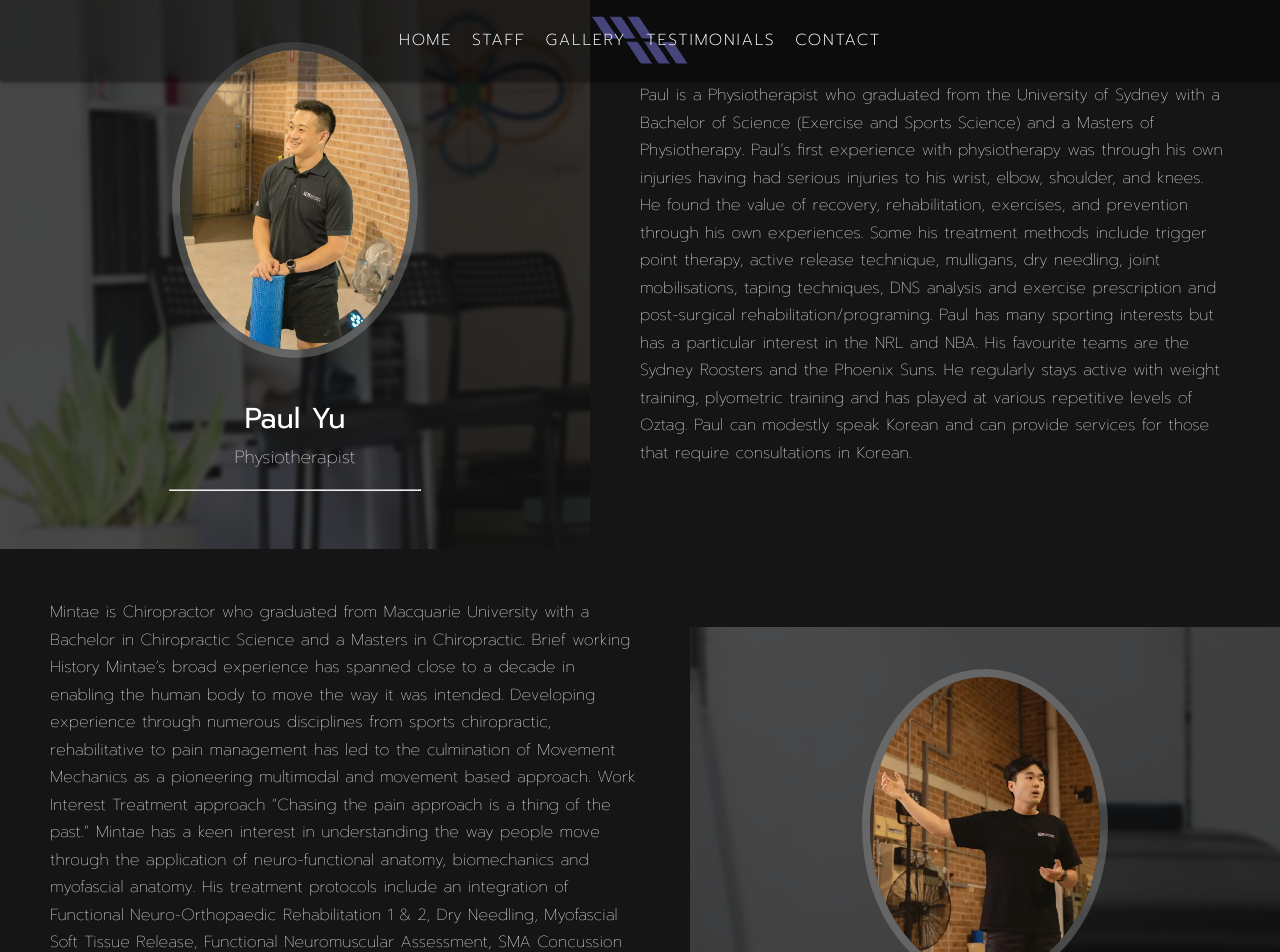
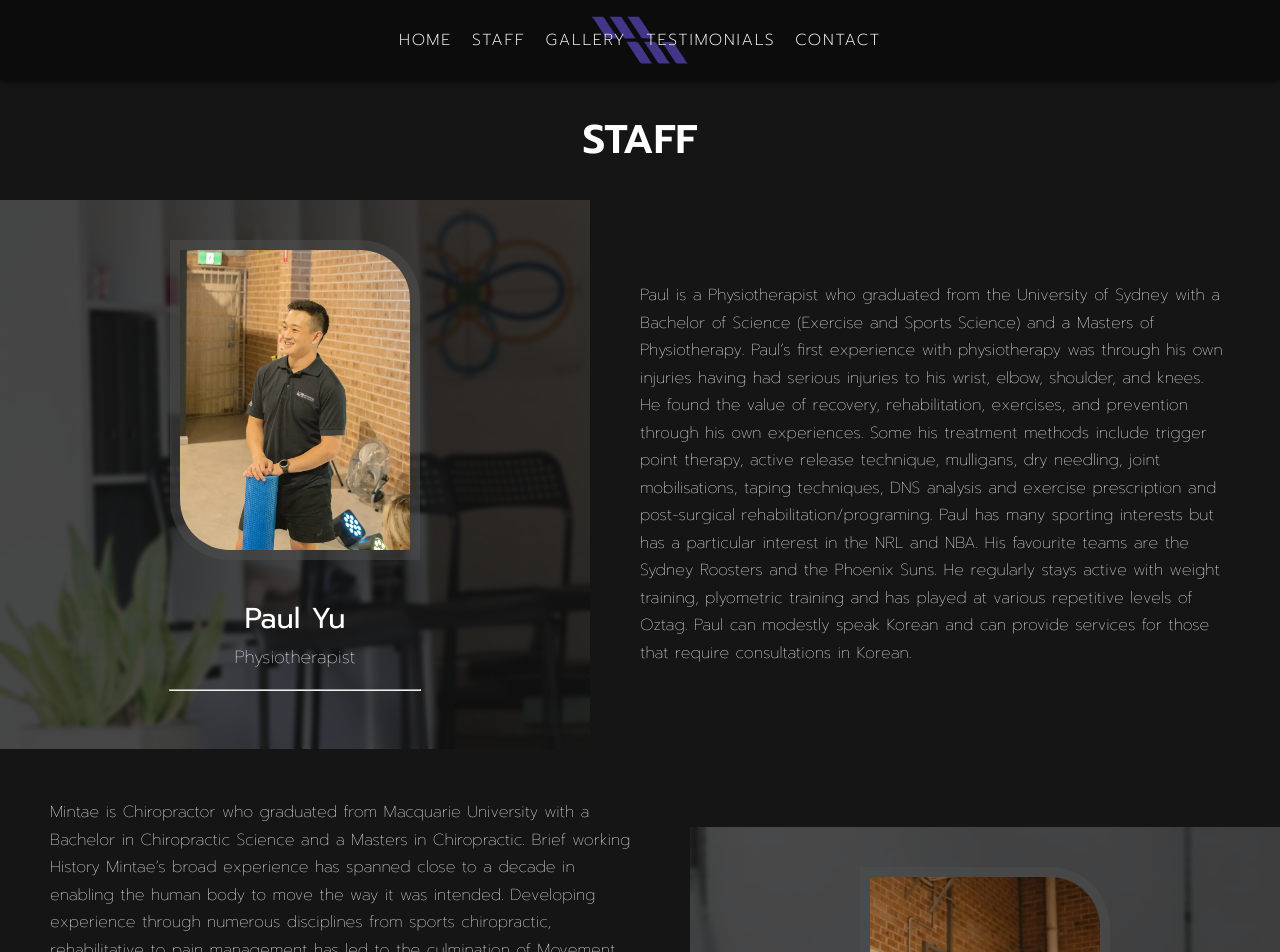
Before and after one commit to dkhole/movement-next, a Next.js app: page /staff in a window 1280 px wide. Shown: the top 952 px of the page. Built offline with nearby package versions, Linux system fonts and the light colour scheme.

Commit message:
updated styles

```diff
--- a/components/Nav.tsx
+++ b/components/Nav.tsx
@@ -73,7 +73,7 @@ export const Nav = () => {
             width: "100%",
           },
           "svg g": {
-            fill: "#45457c",
+            fill: "#433587",
           },
           "@media (min-width: 800px)": {
             height: "150px",
--- a/components/ProfileA.tsx
+++ b/components/ProfileA.tsx
@@ -149,12 +149,12 @@ export const ProfileA = ({ preview }: ProfileProps) => {
             css={{
               height: "300px",
               width: "230px",
-              borderRadius: "50%",
+              borderRadius: "0 50px 0 50px",
               backgroundColor: "grey",
               background: "url(paul.webp)",
               backgroundSize: "cover",
-              backgroundPosition: "59% 20%",
-              boxShadow: "0px 0px 0px 8px rgba(163, 163, 163, 0.36)",
+              backgroundPosition: "62%",
+              boxShadow: "0px 0px 0px 10px rgba(78, 78, 78, 0.5)",
               marginBottom: "40px",
             }}
           ></div>
--- a/components/ProfileB.tsx
+++ b/components/ProfileB.tsx
@@ -147,12 +147,12 @@ export const ProfileB = ({ preview }: ProfileProps) => {
             css={{
               height: "300px",
               width: "230px",
-              borderRadius: "50%",
+              borderRadius: "0 50px 0 50px",
               backgroundColor: "grey",
               background: "url(mintae.webp)",
               backgroundSize: "cover",
               backgroundPosition: "90% 20%",
-              boxShadow: "0px 0px 0px 8px rgba(163, 163, 163, 0.36)",
+              boxShadow: "0px 0px 0px 10px rgba(78, 78, 78, 0.5)",
               marginBottom: "40px",
             }}
           >
--- a/pages/staff.tsx
+++ b/pages/staff.tsx
@@ -1,3 +1,5 @@
+/** @jsxImportSource @emotion/react */
+import { css } from "@emotion/react";
 import { NextPage } from "next/types";
 import Footer from "../components/Footer";
 import Nav from "../components/Nav";
@@ -6,12 +8,31 @@ import ProfileB from "../components/ProfileB";
 
 const Staff: NextPage = () => {
   return (
-    <>
+    <main
+      css={{
+        backgroundColor: "#151515",
+      }}
+    >
       <Nav />
+      <h1
+        css={{
+          paddingTop: "100px",
+          paddingBottom: "20px",
+          textAlign: "center",
+          fontSize: "2.5rem",
+          fontWeight: 600,
+          "@media (min-width: 800px)": {
+            paddingTop: "120px",
+            paddingBottom: "40px",
+          },
+        }}
+      >
+        STAFF
+      </h1>
       <ProfileA preview={false} />
       <ProfileB preview={false} />
       <Footer />
-    </>
+    </main>
   );
 };
 
```
Also changed, not shown: components/Landing.tsx (+11 -9 lines).
